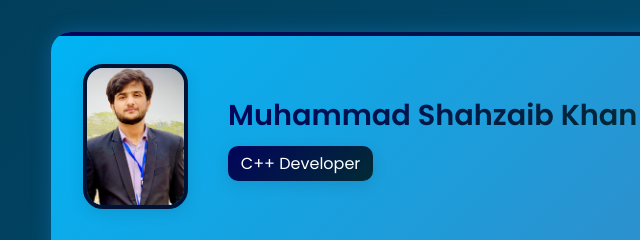
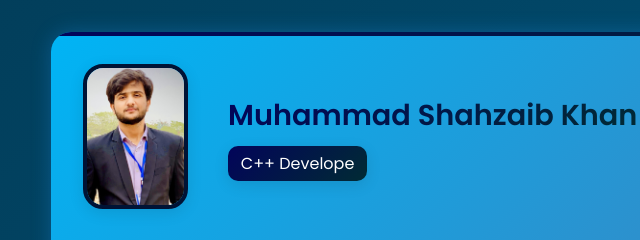
Before and after one commit to shahzaib-khan0912/Portfolio-Shahzaib-Khan, a plain HTML site: page index.html in a window 1280 px wide. Shown: the top 240 px of the page, 109-749 px from the left. Drawn offline with Linux system fonts and the light colour scheme.

Commit message:
Update index.html

```diff
--- a/index.html
+++ b/index.html
@@ -17,7 +17,7 @@
           <img src="assets/me.jpg" alt="Shahzaib Khan" class="profile-pic" />
           <div class="profile-info">
             <h1>Muhammad Shahzaib Khan</h1>
-            <p>C++ Developer</p>
+            <p>C++ Develope</p>
           </div>
         </div>
         <button class="contact-btn">Contacts</button>
```
